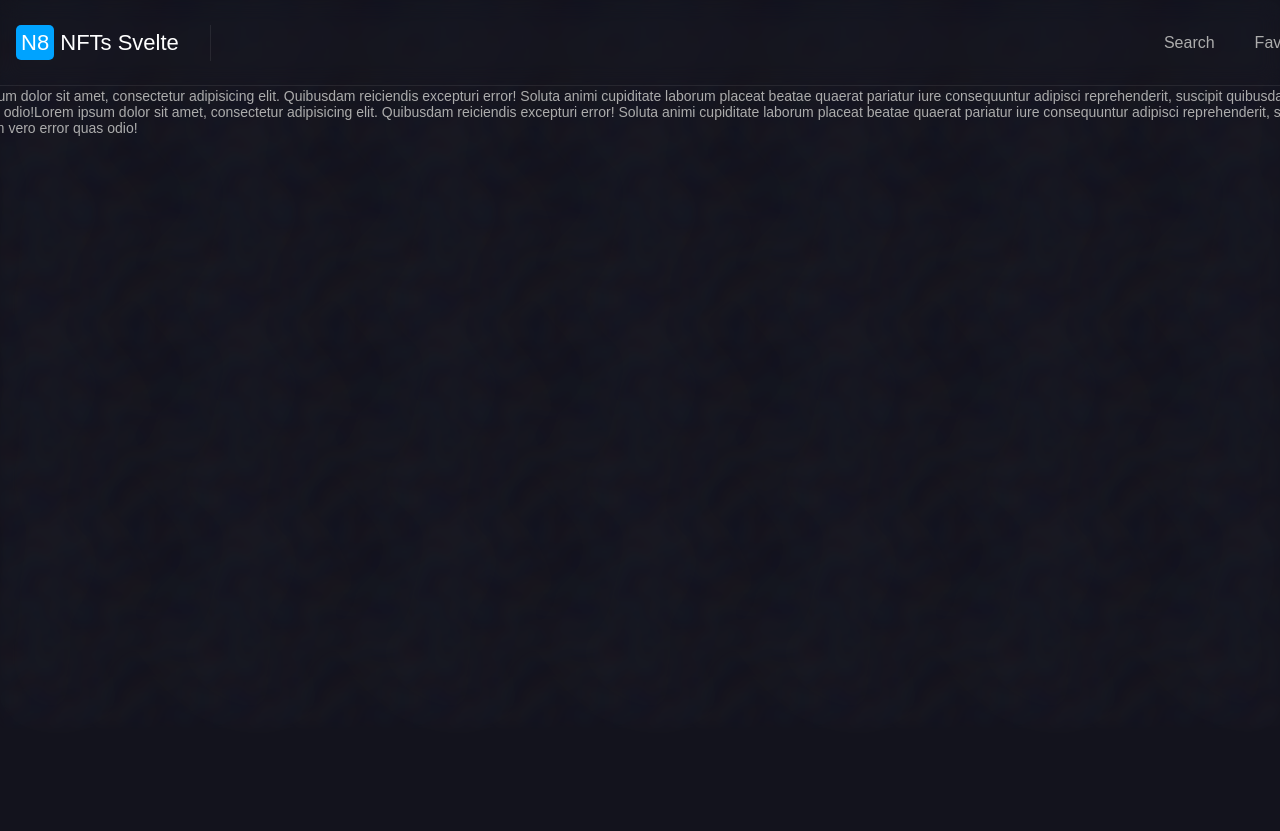
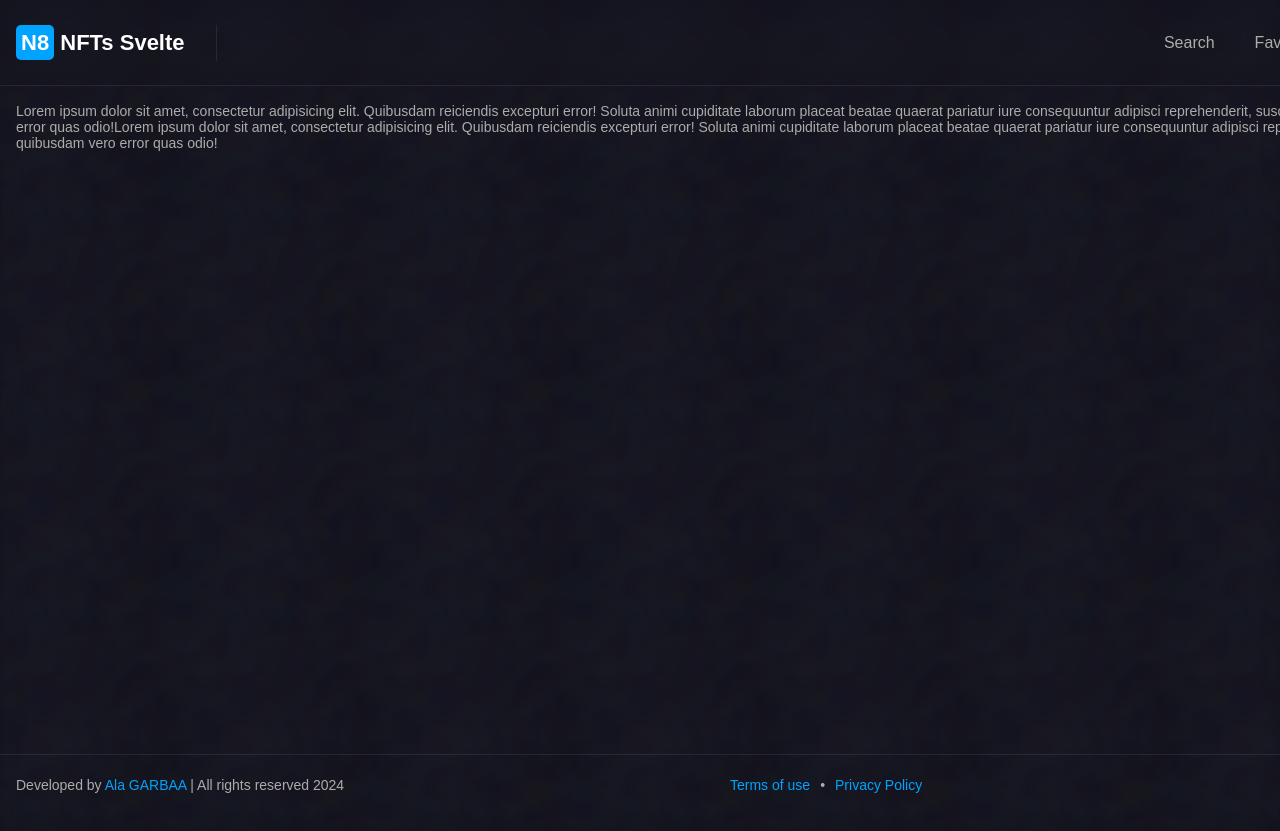
Before and after one commit to ala-garbaa-pro/n8-nfts-svelte, a SvelteKit app: page / in a window 1280 px wide. Shown: the top 831 px of the page. Before the commit the page ends 800 px from the top, so only its background shows below. Built offline with nearby package versions, Linux system fonts and the light colour scheme.

Commit message:
Adding a favicon and the footer

```diff
--- a/src/routes/+layout.svelte
+++ b/src/routes/+layout.svelte
@@ -1,5 +1,7 @@
 <script>
 	import './style.scss';
+
+	const currentYear = new Date().getFullYear();
 </script>
 
 <header class="main-header">
@@ -16,9 +18,46 @@
 	<slot />
 </main>
 
+<footer>
+	<div class="footer-wrapper">
+		<div>
+			Developed by <a href="https://www.alagarbaa.com/" target="_blank">Ala GARBAA</a> | All rights
+			reserved <span>{currentYear === 2024 ? '2024' : `2024 - ${currentYear}`}</span>
+		</div>
+		<div class="misc-links">
+			<a href="/">Terms of use</a>
+			<span>•</span>
+			<a href="/">Privacy Policy</a>
+		</div>
+		<div class="socials">
+			<a href="/">
+				<svg xmlns="http://www.w3.org/2000/svg" viewBox="0 0 50 50" fill="currentColor"
+					><path
+						d="M 5.9199219 6 L 20.582031 27.375 L 6.2304688 44 L 9.4101562 44 L 21.986328 29.421875 L 31.986328 44 L 44 44 L 28.681641 21.669922 L 42.199219 6 L 39.029297 6 L 27.275391 19.617188 L 17.933594 6 L 5.9199219 6 z M 9.7167969 8 L 16.880859 8 L 40.203125 42 L 33.039062 42 L 9.7167969 8 z"
+					/></svg
+				>
+			</a>
+			<a href="/">
+				<svg xmlns="http://www.w3.org/2000/svg" viewBox="0 0 24 24" fill="currentColor"
+					><title>email</title><path
+						d="M5,5H18C19.66,5 21,6.34 21,8V17C21,18.66 19.66,20 18,20H5C3.34,20 2,18.66 2,17V8C2,6.34 3.34,5 5,5M5,6C4.5,6 4.06,6.17 3.72,6.47L11.5,11.5L19.28,6.47C18.94,6.17 18.5,6 18,6H5M11.5,12.71L3.13,7.28C3.05,7.5 3,7.75 3,8V17C3,18.1 3.9,19 5,19H18C19.1,19 20,18.1 20,17V8C20,7.75 19.95,7.5 19.87,7.28L11.5,12.71Z"
+					/></svg
+				>
+			</a>
+			<a href="/"
+				><svg xmlns="http://www.w3.org/2000/svg" viewBox="0 0 24 24" fill="currentColor"
+					><title>linkedin</title><path
+						d="M19 3A2 2 0 0 1 21 5V19A2 2 0 0 1 19 21H5A2 2 0 0 1 3 19V5A2 2 0 0 1 5 3H19M18.5 18.5V13.2A3.26 3.26 0 0 0 15.24 9.94C14.39 9.94 13.4 10.46 12.92 11.24V10.13H10.13V18.5H12.92V13.57C12.92 12.8 13.54 12.17 14.31 12.17A1.4 1.4 0 0 1 15.71 13.57V18.5H18.5M6.88 8.56A1.68 1.68 0 0 0 8.56 6.88C8.56 5.95 7.81 5.19 6.88 5.19A1.69 1.69 0 0 0 5.19 6.88C5.19 7.81 5.95 8.56 6.88 8.56M8.27 18.5V10.13H5.5V18.5H8.27Z"
+					/></svg
+				>
+			</a>
+		</div>
+	</div>
+</footer>
+
 <style lang="scss">
 	header {
-		position: sticky !important;
+		position: sticky;
 		top: 0;
 		z-index: 999;
 		width: 100%;
@@ -33,10 +72,10 @@
 	}
 	main {
 		/* as container */
-		display: flex;
-		align-items: center;
-		justify-content: center;
-		flex-direction: column;
+		padding-top: 1.5rem;
+		min-height: 83.5dvh;
+		width: 144rem;
+		margin: auto;
 		& > * {
 			width: 144rem;
 			padding: 0.2rem 1.6rem;
@@ -48,7 +87,7 @@
 		padding: 0.2rem 1.6rem;
 		display: flex;
 		align-items: center;
-        justify-content: space-between;
+		justify-content: space-between;
 
 		ul.mainmenu {
 			display: flex;
@@ -81,6 +120,7 @@
 	a.logo-text {
 		font-size: 2.2rem;
 		text-decoration: none;
+		font-weight: 700;
 		color: var(--color-white);
 		span {
 			background: var(--color-primary);
@@ -103,4 +143,68 @@
 			transform: translateY(-50%);
 		}
 	}
+
+	footer {
+		border-top: 1px solid var(--color-border);
+		background: var(--background-color-1);
+		padding: 20px 0;
+		bottom: 0;
+
+		& .footer-wrapper {
+			width: 144rem;
+			margin: auto;
+			padding: 0.2rem 1.6rem;
+			display: flex;
+			justify-content: space-between;
+			gap: 1rem;
+		}
+
+		a {
+			color: var(--color-primary);
+			text-decoration: none;
+			&:hover {
+				text-decoration: underline;
+			}
+		}
+
+		& .socials {
+			display: flex;
+			gap: 1rem;
+			a {
+				background-color: var(--color-border);
+				filter: blur(0.6px);
+				&:hover {
+					background-color: var(--color-primary);
+					filter: blur(0);
+					&:before {
+						width: 1px;
+						height: 1px;
+						position: absolute;
+						content: '';
+						scale: 0.2;
+						right: 0;
+						top: 50%;
+						transform: translateY(-50%);
+						box-shadow: -72px 0px 120px 60px #0ff;
+					}
+				}
+				border-radius: 3.2rem;
+				width: 3.2rem;
+				height: 3.2rem;
+				display: flex;
+				align-items: center;
+				justify-content: center;
+				svg {
+					width: 2.3rem;
+					height: 2.3rem;
+					color: var(--color-white);
+				}
+			}
+		}
+
+		.misc-links {
+			display: flex;
+			gap: 1rem;
+		}
+	}
 </style>
--- a/src/routes/+page.svelte
+++ b/src/routes/+page.svelte
@@ -1,4 +1,4 @@
-<article style="min-height: 80vh;">
+<article>
     Lorem ipsum dolor sit amet, consectetur adipisicing elit. Quibusdam reiciendis excepturi error!
     Soluta animi cupiditate laborum placeat beatae quaerat pariatur iure consequuntur adipisci
     reprehenderit, suscipit quibusdam vero error quas odio!Lorem ipsum dolor sit amet, consectetur
```
Also changed, not shown: static/favicon.png, 1 other file (tests, documents, lock files or other folders). Lines whose indentation alone changed are shown as unchanged.
